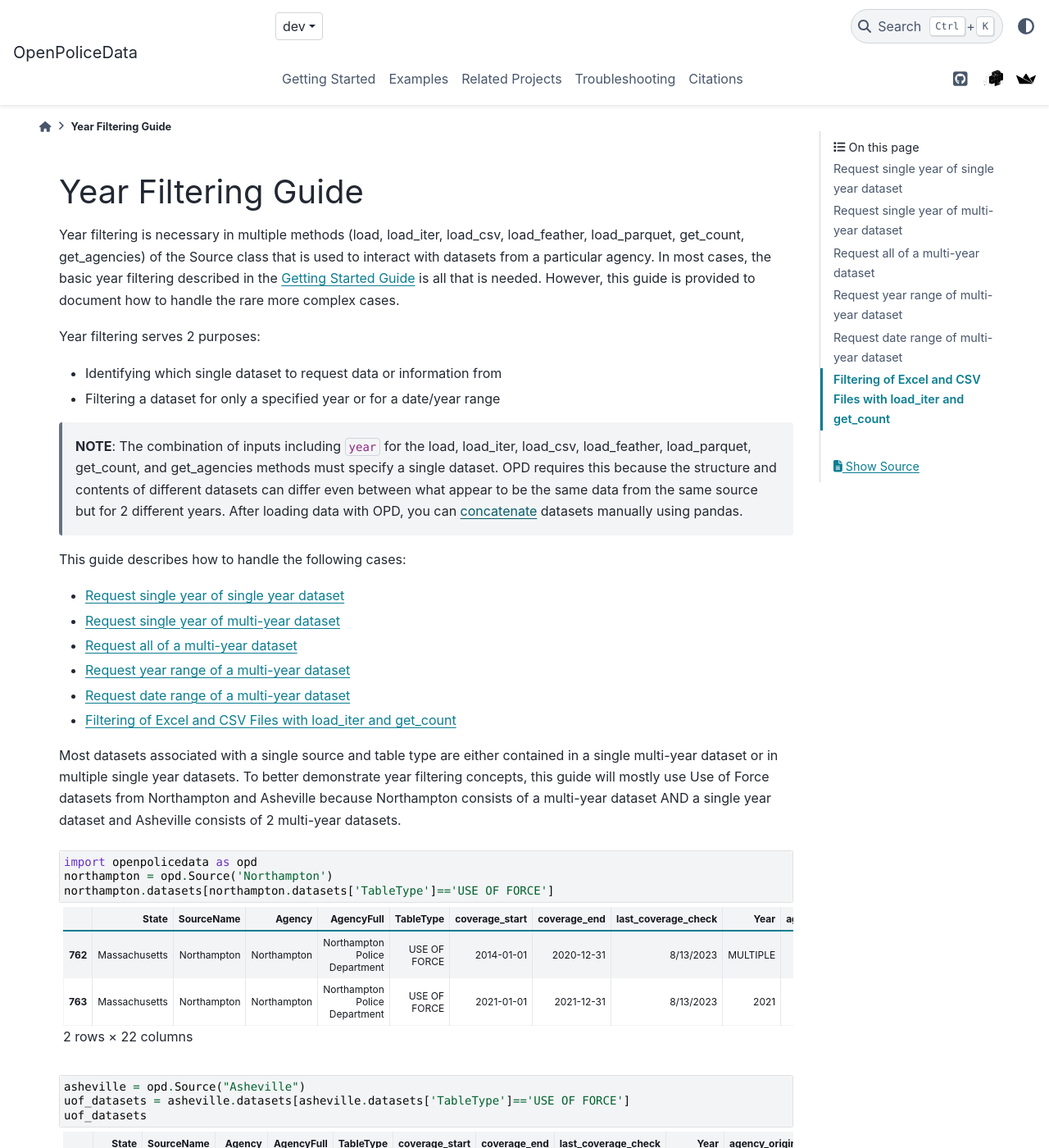
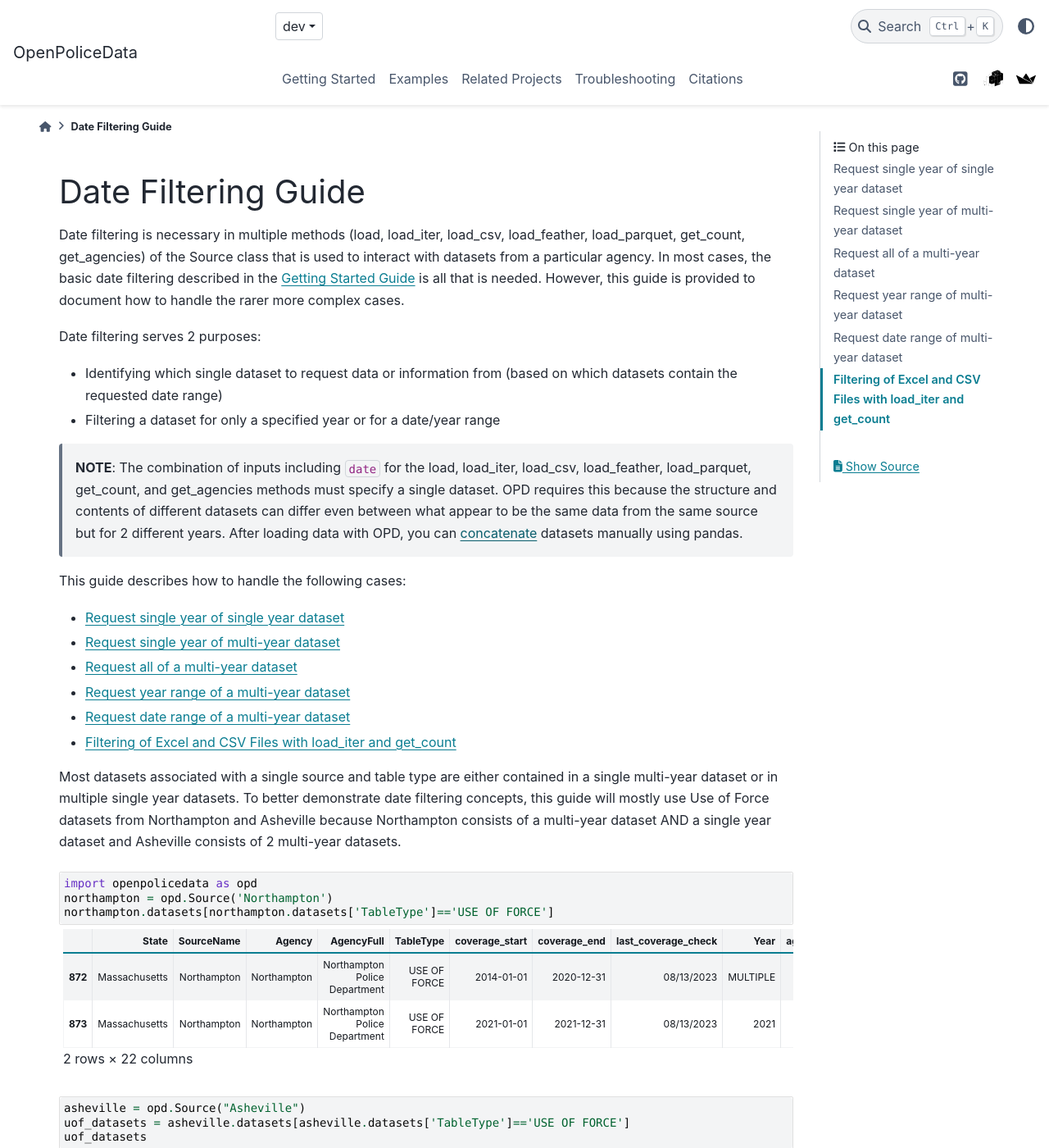
Before and after one commit to openpolicedata/openpolicedata, a Sphinx documentation site: the page built from docs/source/getting_started/date_filtering.ipynb, in a window 1280 px wide and 1400 px high. Shown: the whole window at 82% size. Built offline with Sphinx 7.4.7 and the PyData theme 0.15.4, drawn with Linux system fonts in a browser that asks for light colours; pages that are not in the unit, such as notebooks, are missing from menus; the version number could not be read and is left out; some of the changed text lies outside the part shown.

Commit message:
Updating documentation for date input instead of year

```diff
--- a/docs/source/documentation.md
+++ b/docs/source/documentation.md
@@ -70,8 +70,8 @@
 :gutter: 1 2 3 4
 
 :::{grid-item-card} {fas}`calendar-days;pst-color-primary` Year/Date Filtering
-:link: getting_started/year_filtering.ipynb
-:link-alt: getting_started/year_filtering.ipynb
+:link: getting_started/date_filtering.ipynb
+:link-alt: getting_started/date_filtering.ipynb
 More advanced year/date filtering and how to handle special (rare) cases
 :::
 :::{grid-item-card} {fas}`broom;pst-color-primary` Data Standardization
```
Also changed, not shown: docs/source/getting_started/date_filtering.ipynb, docs/source/getting_started/index.ipynb.
